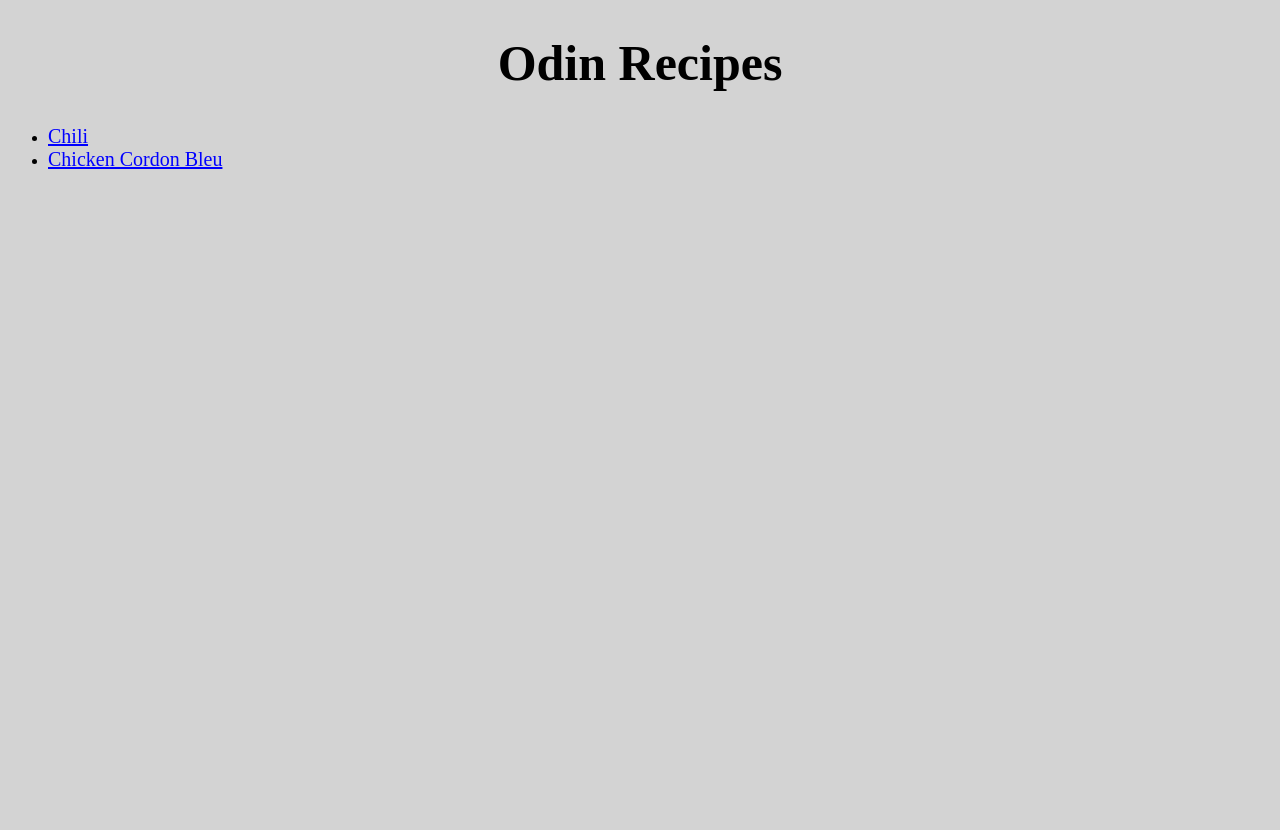
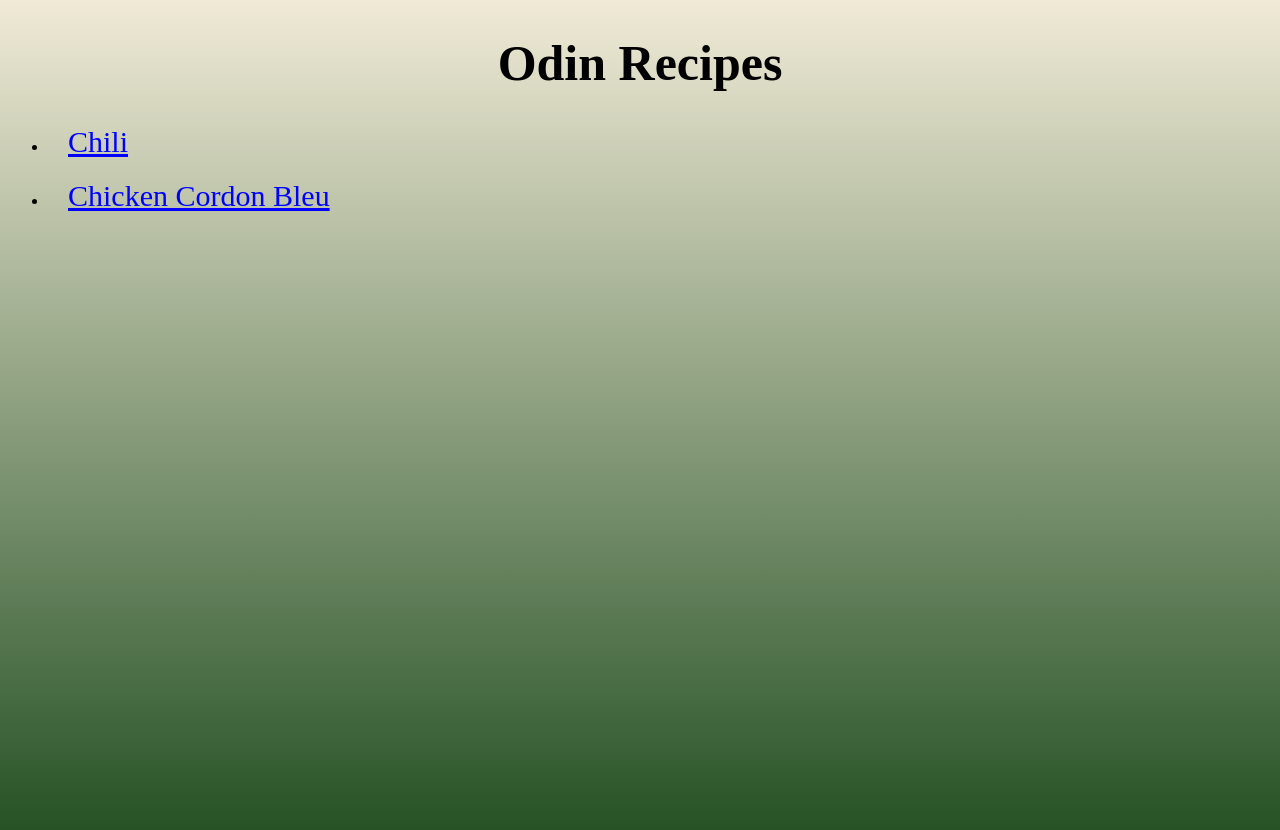
Before and after one commit to jwwals1/odin-recipes, a plain HTML site: page index.html in a window 1280 px wide. Before the commit the page ends 800 px from the top, so only its background shows below. Drawn offline with Linux system fonts and the light colour scheme.

Commit message:
Added background style.

```diff
--- a/styles.css
+++ b/styles.css
@@ -7,13 +7,19 @@ h1 {
 
 a {
     color: blue;
-    font-size: 20px;
+    font-size: 30px;
+    margin: 20px;
+    display: block;
 }
 
 body {
-    background-color: lightgray;
+    background: linear-gradient(180deg, rgb(240, 234, 214), rgb(35, 80, 35));
+    height: 100vh;
 }
 
 img {
     border-radius: 25px;
+    align-items: center;
+    justify-content: center;
+    display: flex;
 }
```
Also changed, not shown: 1 other file.
